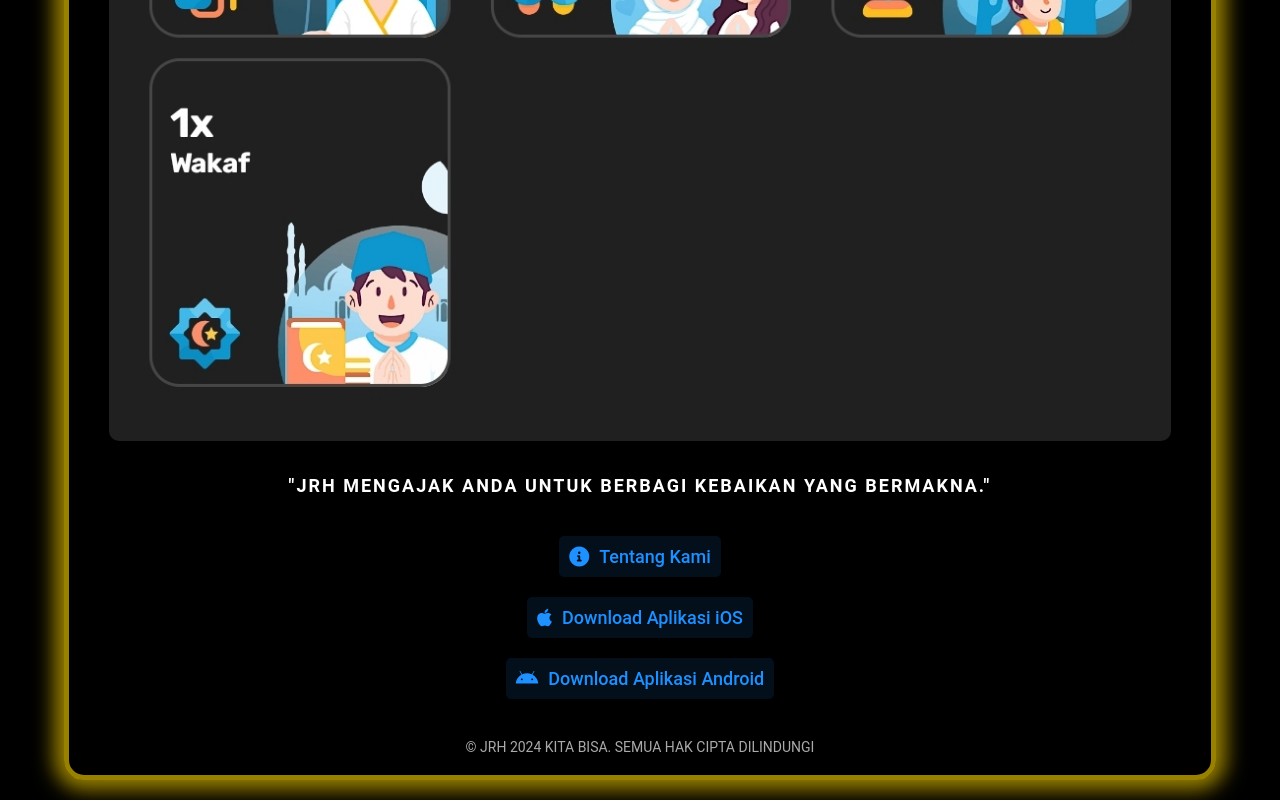
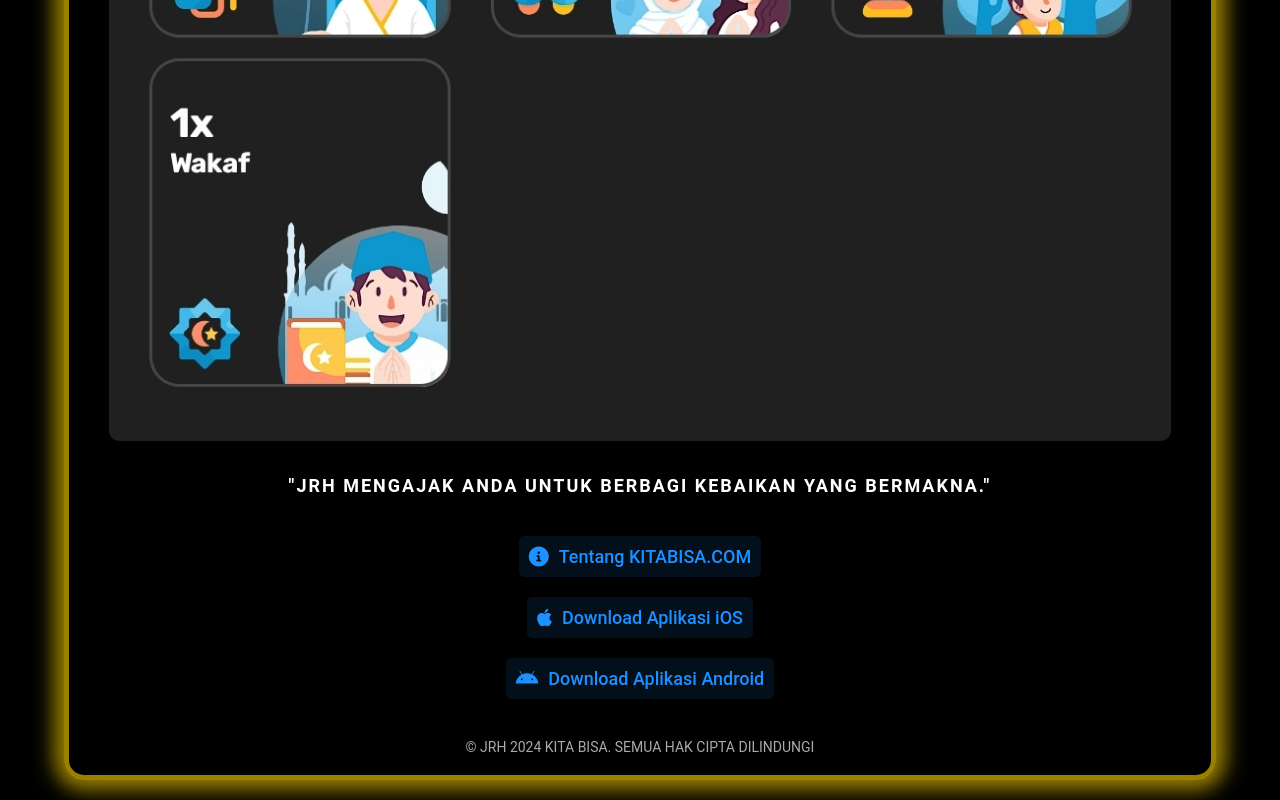
Before and after one commit to LionerHakim/KITABISA.COM, a plain HTML site: page index.html in a window 1280 px wide. Shown: the part 1749-2549 px from the top of the page. Drawn offline with Linux system fonts and the light colour scheme.

Commit message:
Update index.html

```diff
--- a/index.html
+++ b/index.html
@@ -164,7 +164,7 @@
         </div>
 
         <div class="links">
-            <a href="https://kitabisa.com/about-us" target="_blank"><i class="fas fa-info-circle"></i> Tentang Kami</a>
+            <a href="https://kitabisa.com/about-us" target="_blank"><i class="fas fa-info-circle"></i> Tentang KITABISA.COM</a>
             <a href="https://apps.apple.com/id/app/kitabisa/id1155602611" target="_blank"><i class="fab fa-apple"></i> Download Aplikasi iOS</a>
             <a href="https://play.google.com/store/apps/details?id=com.kitabisa.android" target="_blank"><i class="fab fa-android"></i> Download Aplikasi Android</a>
         </div>
```
